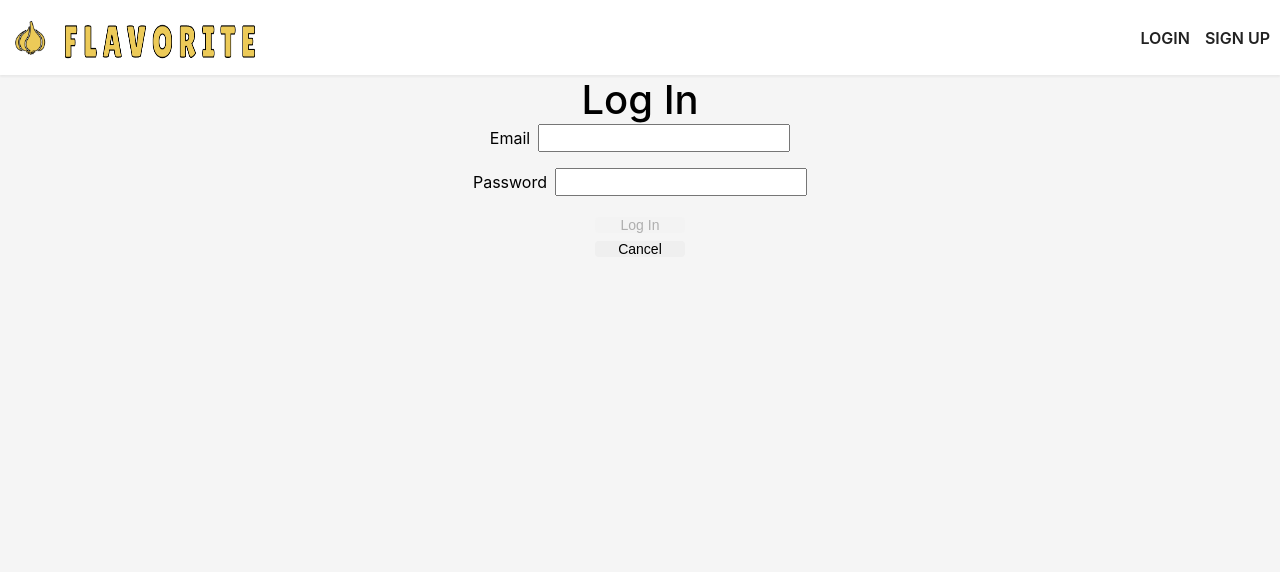
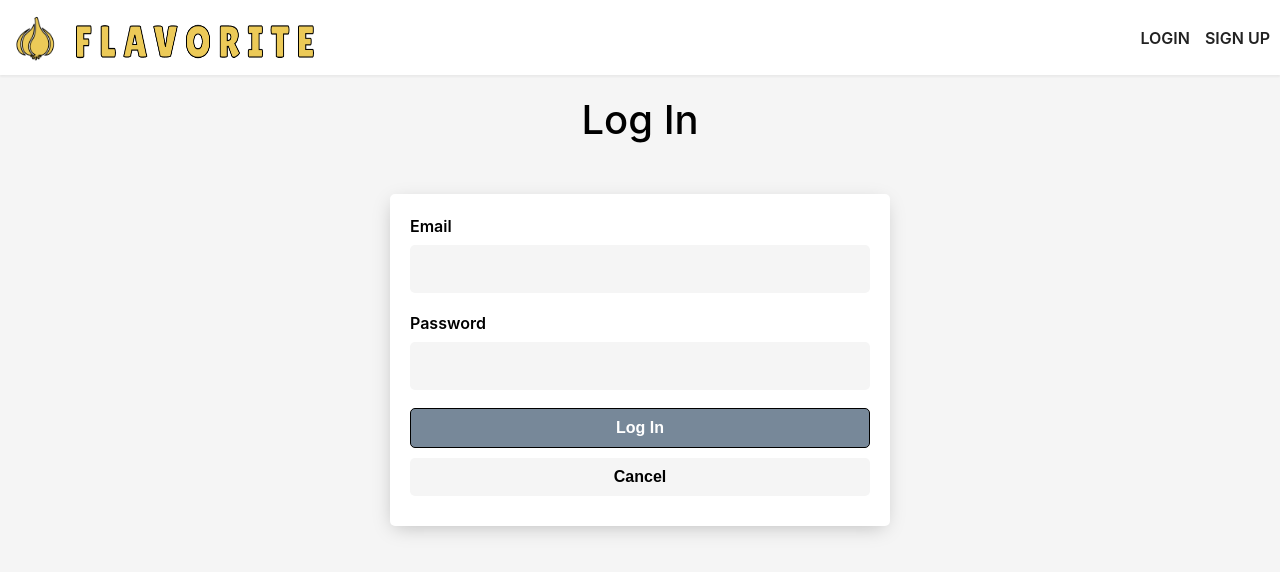
Before and after one commit to oscarnunez1/flavorite-front, a React (Vite) app: page /login in a window 1280 px wide. Shown: the top 572 px of the page. Built offline with nearby package versions, Linux system fonts and the light colour scheme; no server answers.

Commit message:
fix css styling on meals page

```diff
--- a/src/App.css
+++ b/src/App.css
@@ -46,16 +46,9 @@ img {
   height: auto;
 }
 
-button {
-  border: 0;
-  border-radius: 4px;
-  /* background-color: transparent; */
-}
-
 input:focus, textarea:focus, select:focus {
   outline: none;
 }
-
 
 @media only screen and (max-width: 767px) {
   main {
--- a/src/components/LoginForm/LoginForm.module.css
+++ b/src/components/LoginForm/LoginForm.module.css
@@ -1,16 +1,89 @@
 .container {
+  width: 100%;
   display: flex;
-  flex-flow: column nowrap;
-  justify-content: center;
-  align-items: center;
+  padding: 20px;
+  max-width: 500px;
+  border-radius: 5px;
   margin-bottom: 50px;
+  margin-top: 50px;
+  flex-direction: column;
+  background-color: white;
+  border: 1px solid var(--border);
+  box-shadow: -1px 5px 19px -5px rgba(0, 0, 0, 0.25);
+  -moz-box-shadow: -1px 5px 19px -5px rgba(0, 0, 0, 0.25);
+  -webkit-box-shadow: -1px 5px 19px -5px rgba(0, 0, 0, 0.25);
 }
 
-.label,
-.button {
-  margin-right: 0.5rem;
+h1 {
+
+}
+
+.container label,
+.container button {
+  width: 100%;
 }
 
 .inputContainer {
-  margin-bottom: 1rem;
+  width: 100%;
+  display: flex;
+  margin-bottom: .25rem;
+  flex-direction: column;
 }
+
+input {
+  border: none;
+  padding: 12px;
+  font-size: 16px;
+  resize: vertical;
+  border-radius: 5px;
+  background: whitesmoke;
+  margin: 7px 0px 14px 0px;
+  border: 1px solid var(--border);
+}
+
+label {
+  font-size: 16px;
+  font-weight: 600;
+}
+
+.container button {
+  color: white;
+  font-size: 16px;
+  cursor: pointer;
+  font-weight: 900;
+  margin-bottom: 10px;
+  border-radius: 5px;
+  text-align: center;
+  background: lightslategray;
+  border: 1px solid black;
+  padding: 10px 24px 10px 24px;
+}
+
+.container a button {
+  color: black;
+  font-size: 16px;
+  cursor: pointer;
+  font-weight: 900;
+  border-radius: 5px;
+  text-align: center;
+  background: whitesmoke;
+  border: 1px solid var(--border);
+}
+
+
+input[type="file"] {
+  padding: 0;
+  border: none;
+  background: none;
+  margin-bottom: 24px;
+}
+
+input::file-selector-button {
+  font-size: 12px;
+  font-weight: 600;
+  border-radius: 5px;
+  padding: 14px 28px;
+  margin-right: 28px;
+  text-align: center;
+  border: 1px solid var(--border);
+}
--- a/src/components/MealCard/MealCard.module.css
+++ b/src/components/MealCard/MealCard.module.css
@@ -1,6 +1,6 @@
 .container {
   width: 100%;
-  height: 50%;
+  /* height: 550px; */
   padding: 14px 21px;
   border-radius: 5px;
   border: 1px solid var(--border);
@@ -8,28 +8,14 @@
   box-shadow: -1px 5px 19px -5px rgba(0,0,0,0.25);
   -moz-box-shadow: -1px 5px 19px -5px rgba(0,0,0,0.25);
   -webkit-box-shadow: -1px 5px 19px -5px rgba(0,0,0,0.25);
+  overflow-y: hidden;
+  overflow-x: scroll;
 }
 
 .container header {
   margin-bottom: 14px;
 }
 
-.container span {
-  display: flex;
-  align-items: center;
-  margin: 7px 0px 12px 0px;
-  justify-content: space-between;
-}
-
-.container span img {
-  margin: 0;
-  width: 32px;
-	height: 32px;
-  opacity: .8;
-  padding: 3px;
-  border-radius: 50%;
-  border: 1px solid var(--border);
-}
 
 .container h1 {
   margin: 0;
@@ -38,39 +24,66 @@
   display: -webkit-box;
   -webkit-line-clamp: 1;
   text-overflow: ellipsis;
-  -webkit-box-orient: vertical;
+}
+
+.container div > img {
+  width: 50px;
+	height: 50px;
+	object-fit: cover;
 }
 
 .container p {
-  width: 100%;
-  font-size: 14px;
-  font-weight: 400;
+  height: 60px;
   overflow: hidden;
-  line-height: 1.5rem;
+  margin: 10px 0;
+  text-align:justify;
   display: -webkit-box;
   -webkit-line-clamp: 3;
-	word-break: break-all;
-  text-align-last: left;
   text-overflow: ellipsis;
   -webkit-box-orient: vertical;
+  word-break: break-all;
 }
 
-.container div h4 {
-  font-size: 14px;
-  margin-bottom: 2px;
+.footer {
+  display: flex;
+  flex-flow: column;
+  justify-content: flex-start;
+  align-items: center;
 }
 
-.container div h5 {
-  font-size: 11px;
+.footer .author {
+  display: flex;
+  align-items: center;
+  width: 100%;
+  margin: 10px 0;
 }
 
-.container div > img {
-  width: 30px;
-	height: 30px;
-	object-fit: cover;
+.author img {
+  margin-right: 8px;
+  border-radius: 50%;
 }
 
-.container div section img {
-  width: 14px;
-	height: 14px;
+.btnContainer {
+  display: flex;
+  justify-content: space-between;
+  align-items: center;
+  gap: 1rem;
 }
+
+.btnContainer > * {
+  display: flex;
+  justify-content: center;
+  align-items: center;
+  width: 100%;
+  height: 2rem;
+  background-color: lightslategray;
+  color: white;
+  border-radius: .25rem;
+  transition: all .25s;
+}
+
+.btnContainer > *:hover {
+  border: 1px solid lightslategray;
+  background-color: white;
+  color: lightslategray;
+}
--- a/src/components/MealCard/MealCard.tsx
+++ b/src/components/MealCard/MealCard.tsx
@@ -22,16 +22,19 @@ const MealCard = (props: MealCardProps): JSX.Element => {
   return (
     <article className={styles.container}>
       <img src={meal.photo} alt={`${meal.name}'s image`} />
-      <img src={profilePic} alt={`${meal.profile.name}'s avatar`} />
-      <h1>{meal.name}</h1>
-      <h3>{meal.description}</h3>
+      <div className={styles.footer}>
+        <div className={styles.author}>
+          <img src={profilePic} alt={`${meal.profile.name}'s avatar`} />
+          <h1>{meal.name}</h1>
+        </div>
+      </div>
+      <p>{meal.description}</p>
       {meal.profile.id === user?.profile.id && (
-        <>
+        <div className={styles.btnContainer}>
           <Link type='button' to={`/meals/${meal.id}/edit`} state={{meal}}>Edit Meal</Link>
           <button onClick={() => handleDeleteMeal(meal.id)}>Delete</button>
-        </>
+        </div>
       )}
-
     </article>
   )
 }
--- a/src/components/NavBar/NavBar.css
+++ b/src/components/NavBar/NavBar.css
@@ -5,10 +5,13 @@ nav {
   background-color: #ffffff;
   padding: 10px;
   box-shadow: 0px 2px 2px rgba(0, 0, 0, 0.05);
+  overflow-y: scroll;
+  overflow-x: hidden;
 }
 
 nav img {
-  width: 40px;
+  width: 50px;
+  height: 50px;
 }
 
 nav ul {
@@ -63,9 +66,14 @@ nav ul:last-child li a:hover {
   cursor: pointer;
 }
 
+nav main {
+  margin-left: 0;
+  margin-right: 0;
+}
+
 .navbar-label {
   height: 50px;
   margin-left: 10px;
   margin-top: 5px;
-  width: 200px;
+  width: 250px;
 }
--- a/src/components/NavBar/NavBar.tsx
+++ b/src/components/NavBar/NavBar.tsx
@@ -12,7 +12,7 @@ interface NavBarProps {
 const NavBar = ({ user, handleLogout }: NavBarProps): JSX.Element => {
   return (
     <nav>
-      <div style={{ display: 'flex', alignItems: 'center' }}>
+      <div style={{ display: 'flex', alignItems: 'center', overflow: 'hidden' }}>
         <Link to="/">
           <img src={logo} alt="logo" />
         </Link>
@@ -22,7 +22,7 @@ const NavBar = ({ user, handleLogout }: NavBarProps): JSX.Element => {
         {user ?
           <>
             <li><Link to="/meals">Meals</Link></li>
-            <li><Link to="/new-meals">New Meals</Link></li>
+            <li><Link to="/meals/new">New Meals</Link></li>
             <li>Welcome, {user.name}</li>
             <li><Link to="/" onClick={handleLogout}>LOG OUT</Link></li>
           </>
--- a/src/components/SignupForm/SignupForm.module.css
+++ b/src/components/SignupForm/SignupForm.module.css
@@ -1,16 +1,84 @@
 .container {
+  width: 100%;
   display: flex;
-  flex-flow: column nowrap;
-  justify-content: center;
-  align-items: center;
+  padding: 20px;
+  max-width: 500px;
+  border-radius: 5px;
   margin-bottom: 50px;
+  margin-top: 50px;
+  flex-direction: column;
+  background-color: white;
+  border: 1px solid var(--border);
+  box-shadow: -1px 5px 19px -5px rgba(0, 0, 0, 0.25);
+  -moz-box-shadow: -1px 5px 19px -5px rgba(0, 0, 0, 0.25);
+  -webkit-box-shadow: -1px 5px 19px -5px rgba(0, 0, 0, 0.25);
 }
 
-.label,
-.button {
-  margin-right: .5rem;
+.container label,
+.container button {
+  width: 100%;
 }
 
 .inputContainer {
-  margin-bottom: 1rem;
+  width: 100%;
+  display: flex;
+  margin-bottom: .25rem;
+  flex-direction: column;
 }
+
+input {
+  border: none;
+  padding: 12px;
+  font-size: 16px;
+  resize: vertical;
+  border-radius: 5px;
+  background: whitesmoke;
+  margin: 7px 0px 14px 0px;
+  border: 1px solid var(--border);
+}
+
+label {
+  font-size: 16px;
+  font-weight: 600;
+}
+
+.container button {
+  color: white;
+  font-size: 16px;
+  cursor: pointer;
+  font-weight: 900;
+  margin-bottom: 10px;
+  border-radius: 5px;
+  text-align: center;
+  background: lightslategray;
+  border: 1px solid black;
+  padding: 10px 24px 10px 24px;
+}
+
+.container a button {
+  color: black;
+  font-size: 16px;
+  cursor: pointer;
+  font-weight: 900;
+  border-radius: 5px;
+  text-align: center;
+  background: whitesmoke;
+  border: 1px solid var(--border);
+}
+
+input[type="file"] {
+  padding: 0;
+  border: none;
+  background: none;
+  margin-bottom: 24px;
+}
+
+input::file-selector-button {
+  font-size: 12px;
+  font-weight: 600;
+  border-radius: 5px;
+  padding: 14px 28px;
+  margin-right: 28px;
+  text-align: center;
+  border: 1px solid var(--border);
+}
--- a/src/pages/Login/Login.module.css
+++ b/src/pages/Login/Login.module.css
@@ -1,4 +1,5 @@
 .container {
+  padding: 20px;
   display: flex;
   align-items: center;
   flex-direction: column;
--- a/src/pages/NewMeal/NewMeal.module.css
+++ b/src/pages/NewMeal/NewMeal.module.css
@@ -29,7 +29,9 @@
 }
 
 .container button {
-  color: white;
+  color: black;
+  border: 1px solid lightslategray;
+  padding: 1rem;
   font-weight: 600;
   margin: 21px 0px 0px 0px;
   background: var(--primary);
--- a/src/pages/NewMeal/NewMeal.tsx
+++ b/src/pages/NewMeal/NewMeal.tsx
@@ -33,36 +33,39 @@ const NewMeal: React.FC<NewMealProps> = ({ handleAddMeal }) => {
   };
 
   return (
-    <form autoComplete="off" onSubmit={handleSubmit} className={styles.container}>
-      <label>
-        Name:
+    <main className={styles.container}>
+      <h1>New Meal</h1>
+      <form autoComplete="off" onSubmit={handleSubmit}>
+        <label htmlFor="name-input">Name:</label>
         <input
+          required
           type="text"
           value={form.name}
           onChange={handleChange}
           name="name"
+          id="name-input"
         />
-      </label>
-      <label>
-        Description:
+        <label htmlFor="description-input">Description:</label>
         <input
+          required
           type="text"
           value={form.description}
           onChange={handleChange}
           name="description"
+          id="description-input"
         />
-      </label>
-      <label>
-        Photo URL:
+        <label htmlFor="photo-input">Photo URL:</label>
         <input
+          required
           type="text"
           value={form.photo}
           onChange={handleChange}
           name="photo"
+          id="photo-input"
         />
-      </label>
-      <button type="submit">Create Meal</button>
-    </form>
+        <button type="submit">Create Meal</button>
+      </form>
+    </main>
   );
 };
 
--- a/src/pages/Signup/Signup.module.css
+++ b/src/pages/Signup/Signup.module.css
@@ -1,4 +1,5 @@
 .container {
+  padding: 20px;
   display: flex;
   align-items: center;
   flex-direction: column;
```
